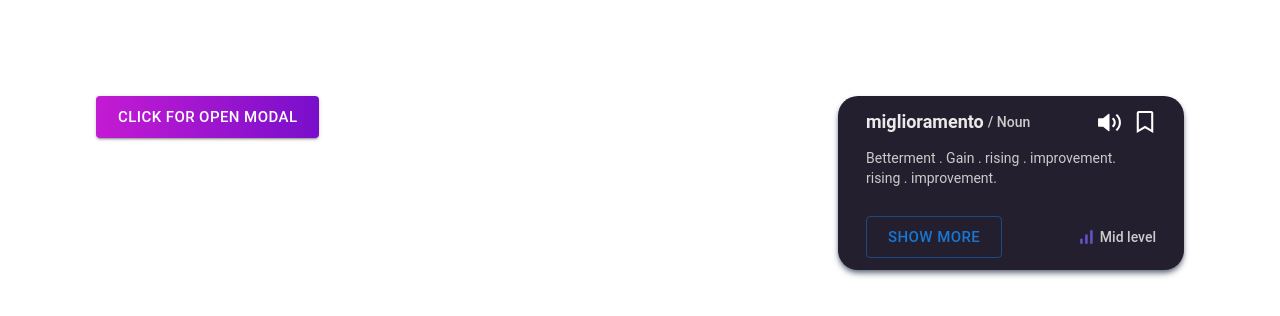
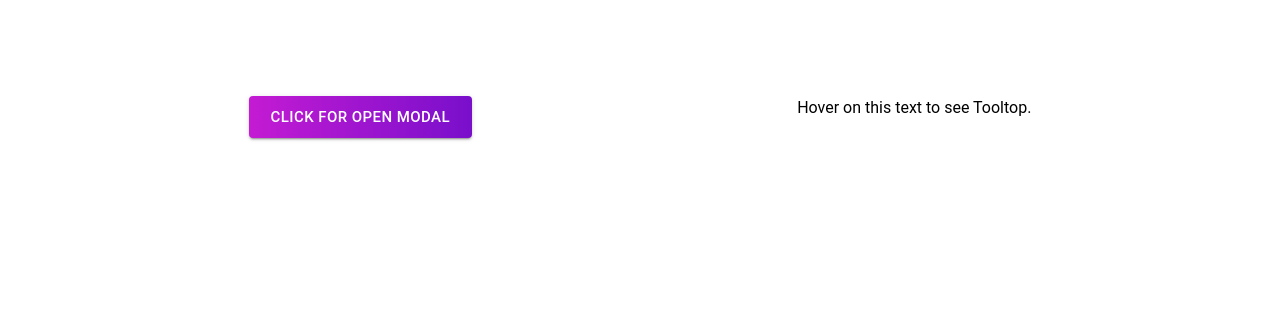
Before and after one commit to mohmdtn/test-company-project, a Next.js app: page / in a window 1280 px wide. Shown: the top 316 px of the page. Built offline with nearby package versions, Linux system fonts and the light colour scheme; a web font is replaced by a local one.

Commit message:
fix: add mui tooltip to component

```diff
--- a/app/components/Tooltip.tsx
+++ /dev/null
@@ -1,80 +0,0 @@
-"use client";
-
-import { FaRegBookmark } from "react-icons/fa";
-import { FaBookmark } from "react-icons/fa";
-import { RiVolumeUpFill } from "react-icons/ri";
-import { MdOutlineSignalCellularAlt } from "react-icons/md";
-import TooltipBox from "./TooltipBox";
-import ButtonCustom from "./ButtonCustom";
-import { useState } from "react";
-
-const tootipInfo = [
-  {
-    id: 1,
-    title: "Meaning",
-    body: "Betterment . Gain . rising . improvement.  rising . improvement. Betterment . Gain . rising . improvement.  rising . improvement. Betterment . Gain . rising . improvement.  rising . improvement. Betterment . Gain . rising . improvement.  rising . improvement. Betterment . Gain . rising . improvement.  rising . improvement. Betterment . Gain . rising . improvement.  rising . improvement. Betterment . Gain . rising . improvement.  rising . improvement. Betterment . Gain . rising . improvement.  rising ",
-  },
-  {
-    id: 2,
-    title: "Synonym",
-    body: "Betterment . Gain . rising . improvement.  rising . improvement. Betterment . Gain . rising . improvement.  rising . improvement. Betterment . Gain . rising . improvement.  rising . improvement. Betterment",
-  },
-  {
-    id: 3,
-    title: "Opposite",
-    body: "Betterment . Gain . rising . improvement.  rising . improvement. Betterment . Gain . rising .",
-  },
-];
-
-const Tooltip = () => {
-  const [isShowMore, setIsShowMore] = useState(false);
-
-  return (
-    <section className="w-full md:w-[21.625rem] text-white rounded-[1.25rem] bg-[#231F2F] shadow-md shadow-gray-500 px-2 py-3 h-min">
-      {/* Head Of Tooltip */}
-      <div className="flex gap-2 flex-col sm:flex-row justify-between px-5">
-        <div className="flex items-center gap-1">
-          <h6 className="text-lg text-[#EAEAEA] font-semibold">
-            miglioramento
-          </h6>
-          <p className="text-sm text-[#CBCBCB] font-medium">/ Noun </p>
-        </div>
-
-        <div className="flex items-center gap-3">
-          <RiVolumeUpFill size={25} className="cursor-pointer" />
-          <FaRegBookmark size={22} className="cursor-pointer" />
-        </div>
-      </div>
-
-      {/* Less Content */}
-      <p className={`text-[#CBCBCB] text-sm my-3 ps-5 pe-8 ${!isShowMore ? "max-h-[100vh] opacity-100" : "max-h-0 opacity-0"}`}>
-        Betterment . Gain . rising . improvement. rising . improvement.
-      </p>
-
-      {/* More Content */}
-      <div className={`flex flex-col gap-4 duration-700 overflow-hidden ${isShowMore ? "max-h-[100vh] opacity-100" : "max-h-0 opacity-0"}`}>
-        {tootipInfo.map((info) => {
-          return (
-            <TooltipBox key={info.id} title={info.title} body={info.body} />
-          );
-        })}
-      </div>
-
-      {/* Buttons */}
-      <div className="flex flex-col-reverse gap-3 sm:flex-row justify-between mt-4 px-5">
-        <ButtonCustom
-          type="outlined"
-          text="Show More"
-          handleClick={() => setIsShowMore(true)}
-          classname={`bg-inherit rounded-full text-[#6157C8] flex px-4 items-center normal-case border border-[#6157C8] duration-500 hover:border-[#9a4dff] ${isShowMore ? "opacity-0" : "opacity-100"}`}
-        />
-        <div className="flex gap-1 items-center">
-          <MdOutlineSignalCellularAlt size={20} className="text-[#6157C8]" />
-          <p className="text-[#CBCBCB] text-sm font-medium">Mid level</p>
-        </div>
-      </div>
-    </section>
-  );
-};
-
-export default Tooltip;
--- /dev/null
+++ b/app/components/TooltipCustom.tsx
@@ -0,0 +1,104 @@
+"use client";
+
+import { FaRegBookmark } from "react-icons/fa";
+import { FaBookmark } from "react-icons/fa";
+import { RiVolumeUpFill } from "react-icons/ri";
+import { MdOutlineSignalCellularAlt } from "react-icons/md";
+import TooltipBox from "./TooltipBox";
+import ButtonCustom from "./ButtonCustom";
+import { ReactNode, useState } from "react";
+import { Tooltip } from "@mui/material";
+
+const tootipInfo = [
+  {
+    id: 1,
+    title: "Meaning",
+    body: "Betterment . Gain . rising . improvement.  rising . improvement. Betterment . Gain . rising . improvement.  rising . improvement. Betterment . Gain . rising . improvement.  rising . improvement. Betterment . Gain . rising . improvement.  rising . improvement. Betterment . Gain . rising . improvement.  rising . improvement. Betterment . Gain . rising . improvement.  rising . improvement. Betterment . Gain . rising . improvement.  rising . improvement. Betterment . Gain . rising . improvement.  rising ",
+  },
+  {
+    id: 2,
+    title: "Synonym",
+    body: "Betterment . Gain . rising . improvement.  rising . improvement. Betterment . Gain . rising . improvement.  rising . improvement. Betterment . Gain . rising . improvement.  rising . improvement. Betterment",
+  },
+  {
+    id: 3,
+    title: "Opposite",
+    body: "Betterment . Gain . rising . improvement.  rising . improvement. Betterment . Gain . rising .",
+  },
+];
+
+interface TooltipCustomProps {
+  children: ReactNode;
+}
+
+const TooltipCustom = ({ children }: TooltipCustomProps) => {
+  const [isShowMore, setIsShowMore] = useState(false);
+
+  return (
+    <Tooltip
+      title={
+        <section className="w-full md:w-[21.625rem] text-white rounded-[1.25rem] bg-[#231F2F] shadow-md shadow-gray-500 px-2 py-3 h-min">
+          {/* Head Of Tooltip */}
+          <div className="flex gap-2 flex-col sm:flex-row justify-between px-5">
+            <div className="flex items-center gap-1">
+              <h6 className="text-lg text-[#EAEAEA] font-semibold">
+                miglioramento
+              </h6>
+              <p className="text-sm text-[#CBCBCB] font-medium">/ Noun </p>
+            </div>
+
+            <div className="flex items-center gap-3">
+              <RiVolumeUpFill size={25} className="cursor-pointer" />
+              <FaRegBookmark size={22} className="cursor-pointer" />
+            </div>
+          </div>
+
+          {/* Less Content */}
+          <p
+            className={`text-[#CBCBCB] text-sm my-3 ps-5 pe-8 ${
+              !isShowMore ? "max-h-[100vh] opacity-100" : "max-h-0 opacity-0"
+            }`}
+          >
+            Betterment . Gain . rising . improvement. rising . improvement.
+          </p>
+
+          {/* More Content */}
+          <div
+            className={`flex flex-col gap-4 duration-700 overflow-hidden ${
+              isShowMore ? "max-h-[100vh] opacity-100" : "max-h-0 opacity-0"
+            }`}
+          >
+            {tootipInfo.map((info) => {
+              return (
+                <TooltipBox key={info.id} title={info.title} body={info.body} />
+              );
+            })}
+          </div>
+
+          {/* Buttons */}
+          <div className="flex flex-col-reverse gap-3 sm:flex-row justify-between mt-4 px-5">
+            <ButtonCustom
+              type="outlined"
+              text="Show More"
+              handleClick={() => setIsShowMore(true)}
+              classname={`bg-inherit rounded-full text-[#6157C8] flex px-4 items-center normal-case border border-[#6157C8] duration-500 hover:border-[#9a4dff] ${
+                isShowMore ? "opacity-0" : "opacity-100"
+              }`}
+            />
+            <div className="flex gap-1 items-center">
+              <MdOutlineSignalCellularAlt
+                size={20}
+                className="text-[#6157C8]"
+              />
+              <p className="text-[#CBCBCB] text-sm font-medium">Mid level</p>
+            </div>
+          </div>
+        </section>
+      }
+    >
+      <div>{children}</div>
+    </Tooltip>
+  );
+};
+
+export default TooltipCustom;
--- a/app/globals.css
+++ b/app/globals.css
@@ -17,3 +17,7 @@ body {
   background: none;
   box-shadow: none;
 }
+
+.MuiTooltip-tooltip {
+  background-color: #ffffff00 !important;
+}
--- a/app/page.tsx
+++ b/app/page.tsx
@@ -1,11 +1,13 @@
-import Tooltip from "./components/Tooltip";
 import DownloadBoxSection from "./components/DownloadBoxSection";
+import TooltipCustom from "./components/TooltipCustom";
 
 export default function Home() {
   return (
-    <main className="flex justify-between gap-5 p-4 bg-white md:flex-row flex-col md:min-h-screen md:p-24">
+    <main className="flex justify-around gap-5 p-4 bg-white md:flex-row flex-col md:min-h-screen md:p-24">
       <DownloadBoxSection />
-      <Tooltip />
+      <div>
+        <TooltipCustom>Hover on this text to see Tooltop.</TooltipCustom>
+      </div>
     </main>
   );
 }
```
